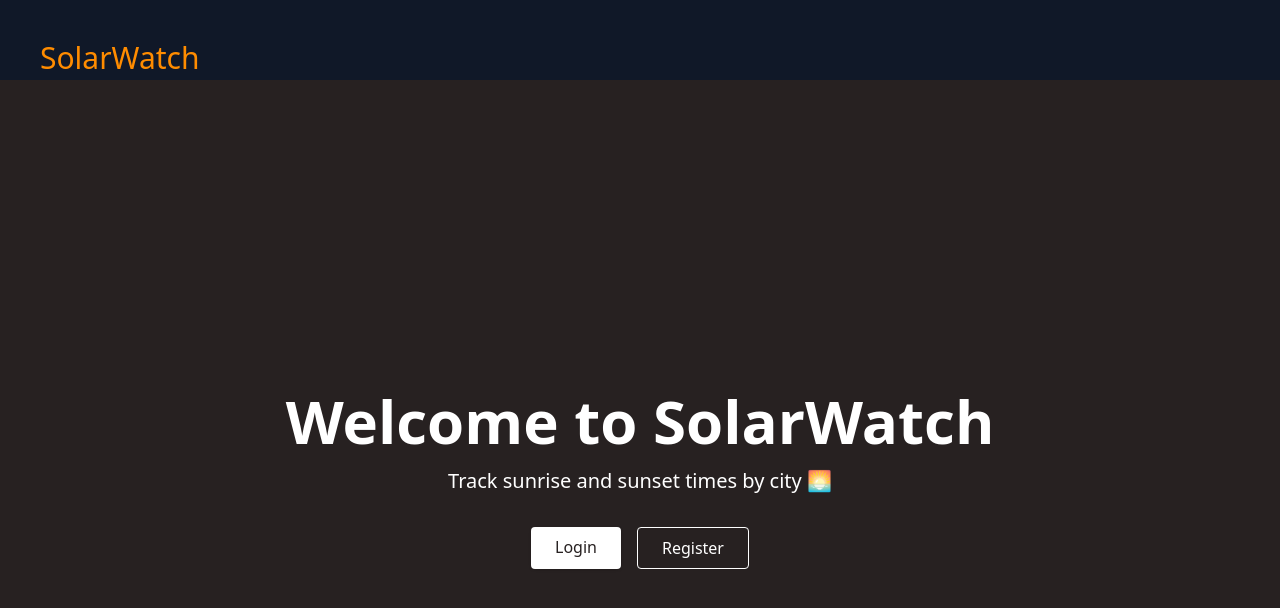
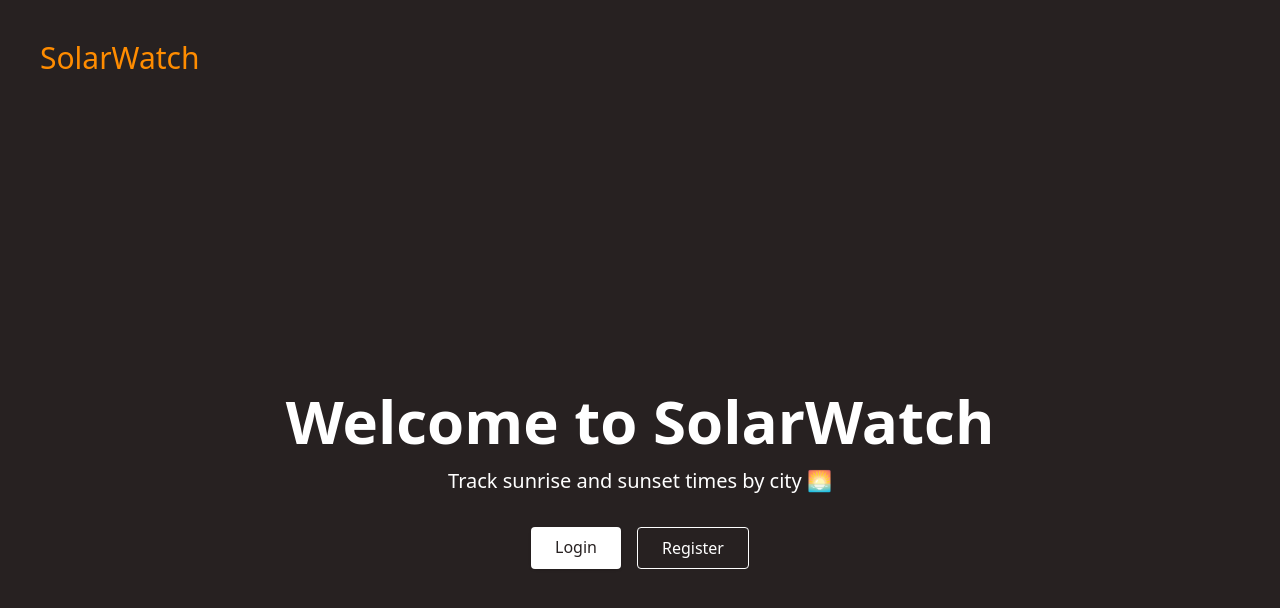
Before and after one commit to o-k-e/solar-watch, a React (Vite) app in the folder frontend/: page / in a window 1280 px wide. Shown: the top 608 px of the page. Built offline with nearby package versions, Linux system fonts and the light colour scheme.

Commit message:
change bg color

```diff
--- a/frontend/src/Components/Navbar.jsx
+++ b/frontend/src/Components/Navbar.jsx
@@ -3,8 +3,8 @@ import ROUTES from './Routes';
 
 const Navbar = () => {
   return (
-    <div className='text-left text-[#ff8c00] text-3xl p-10 pb-1 bg-gray-900'>SolarWatch</div>
+    <div className='text-left text-[#ff8c00] text-3xl p-10 pb-1 bg-[#272121]'>SolarWatch</div>
   )
 }
 
-export default Navbar
+export default Navbar;
```
